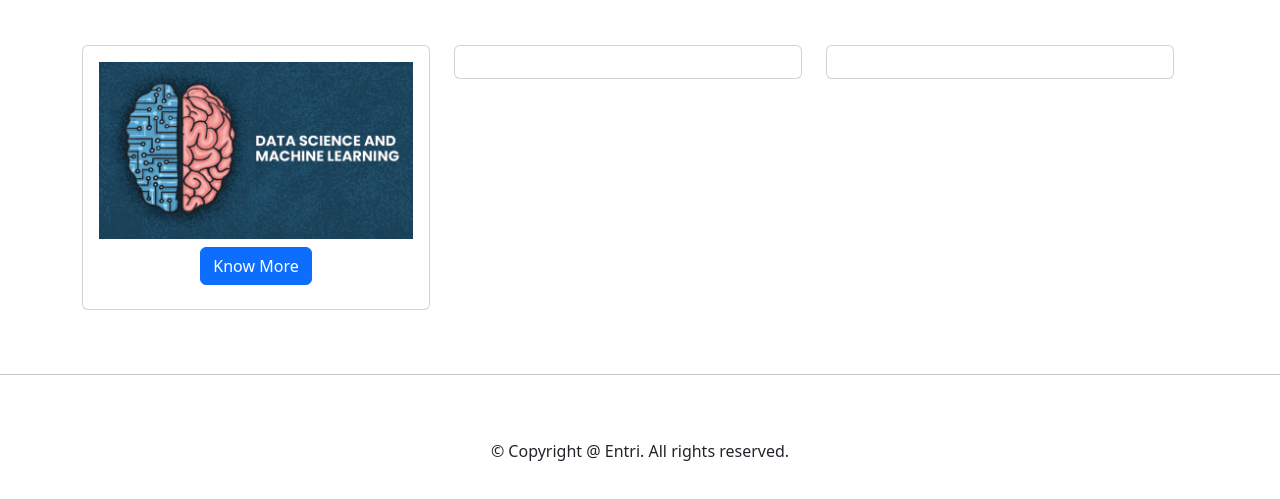
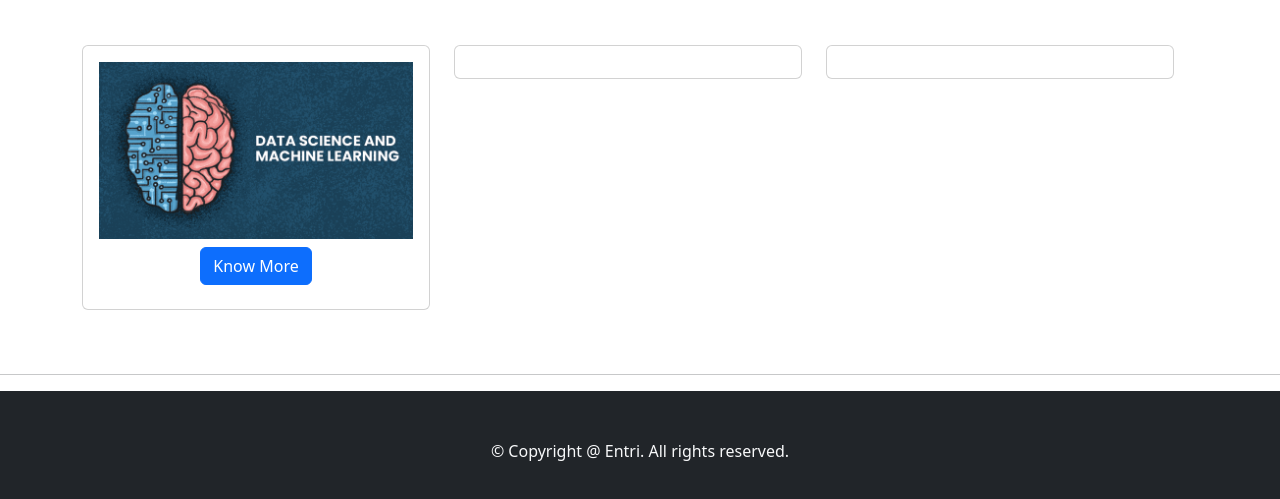
Before and after one commit to gowribalan123/EntriAcademia, a plain HTML site: page index.html in a window 1280 px wide. Shown: the part 1128-1627 px from the top of the page. Drawn offline with nearby package versions, Linux system fonts and the light colour scheme.

Commit message:
first commit

```diff
--- a/index.html
+++ b/index.html
@@ -169,7 +169,7 @@
         </div>
       </section>
       <hr>
-      <footer class="footer-section">
+      <footer class="footer-section bg-dark text-light">
         <p class="text-center py-5 mb-0">
           &copy; Copyright @ Entri. All rights reserved.
         </p>
```
